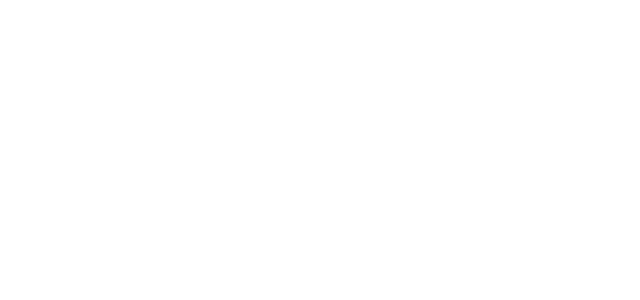
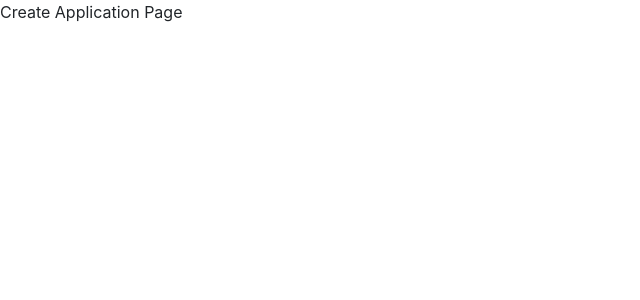
Before and after one commit to akhorana14/AppTrack, a React (Create React App) app in the folder frontend/: page /createApplication in a window 1280 px wide. Shown: the top 300 px of the page, without its empty margins (0-640 px from the left). Built offline with nearby package versions, Linux system fonts and the light colour scheme.

Commit message:
Create application page

```diff
--- a/frontend/src/pages/CreateApplication/CreateApplication.jsx
+++ b/frontend/src/pages/CreateApplication/CreateApplication.jsx
@@ -1,7 +1,11 @@
 import "./CreateApplication.css"
 
 function CreateApplication(props) {
-
+    return (
+        <>
+            Create Application Page
+        </>
+    );
 }
 
 export default CreateApplication;
```
